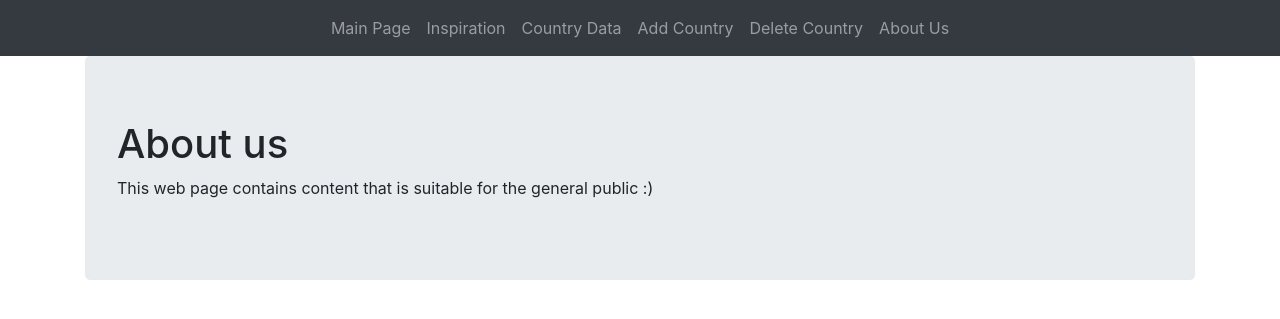
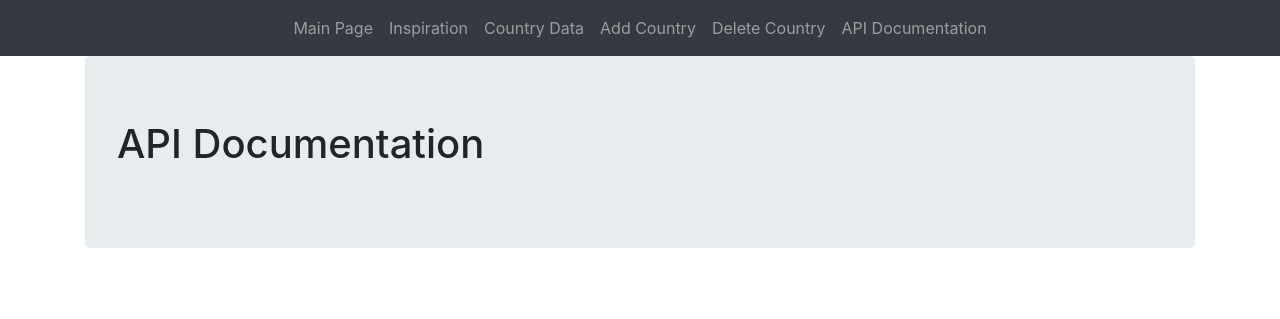
Before and after one commit to tawaab1/web-3-app, a Flask app: page /aboutUs in a window 1280 px wide. Shown: the top 319 px of the page. Run offline with Flask 2, Linux system fonts and the light colour scheme; parts of the project's set-up code (start-up, migrations or seed data) failed here and were passed over; some libraries are stand-ins or nearby versions.

Commit message:
adding changes

```diff
--- a/Web app/app.py
+++ b/Web app/app.py
@@ -103,5 +103,5 @@ def countryData():
   return render_template('countryData.html'), 200
 
 if __name__ =="__main__":
-	app.run(debug=True, port=80, host='0.0.0.0')
-  #app.run(debug=True, port=8080)
+	#app.run(debug=True, port=80, host='0.0.0.0')
+  app.run(debug=True, port=8080)
--- a/Web app/templates/aboutUs.html
+++ b/Web app/templates/aboutUs.html
@@ -32,14 +32,14 @@
         </li>
 
         <li class="nav-item">
-            <a class="nav-link" href="{{ url_for('aboutUs') }}">About Us</a>
+            <a class="nav-link" href="{{ url_for('aboutUs') }}">API Documentation</a>
         </li>
         </ul>
         </nav>
         <div class="container">
             <div class="jumbotron">
-        <h1>About us</h1>
-    <p>This web page contains content that is suitable for the general public :)</p>
+        <h1>API Documentation</h1>
+    <p></p>
               </div>
               </div>
   </body>
--- a/Web app/templates/addCountry.html
+++ b/Web app/templates/addCountry.html
@@ -31,7 +31,7 @@
         </li>
 
         <li class="nav-item">
-            <a class="nav-link" href="{{ url_for('aboutUs') }}">About Us</a>
+            <a class="nav-link" href="{{ url_for('aboutUs') }}">API Documentation</a>
         </li>
         </ul>
         </nav>
--- a/Web app/templates/countryData.html
+++ b/Web app/templates/countryData.html
@@ -39,7 +39,7 @@
         </li>
 
         <li class="nav-item">
-            <a class="nav-link" href="{{ url_for('aboutUs') }}">About Us</a>
+            <a class="nav-link" href="{{ url_for('aboutUs') }}">API Documentation</a>
         </li>
         </ul>
         </nav>
--- a/Web app/templates/deleteCountry.html
+++ b/Web app/templates/deleteCountry.html
@@ -33,7 +33,7 @@
         </li>
 
         <li class="nav-item">
-            <a class="nav-link" href="{{ url_for('aboutUs') }}">About Us</a>
+            <a class="nav-link" href="{{ url_for('aboutUs') }}">API Documentation</a>
         </li>
         </ul>
         </nav>
--- a/Web app/templates/index.html
+++ b/Web app/templates/index.html
@@ -34,7 +34,7 @@
 </li>
 
 <li class="nav-item">
-    <a class="nav-link" href="{{ url_for('aboutUs') }}">About Us</a>
+    <a class="nav-link" href="{{ url_for('aboutUs') }}">API Documentation</a>
 </li>
 </ul>
 </nav>
--- a/Web app/templates/inspiration.html
+++ b/Web app/templates/inspiration.html
@@ -31,7 +31,7 @@
         </li>
 
         <li class="nav-item">
-            <a class="nav-link" href="{{ url_for('aboutUs') }}">About Us</a>
+            <a class="nav-link" href="{{ url_for('aboutUs') }}">API Documentation</a>
         </li>
         </ul>
         </nav>
```
